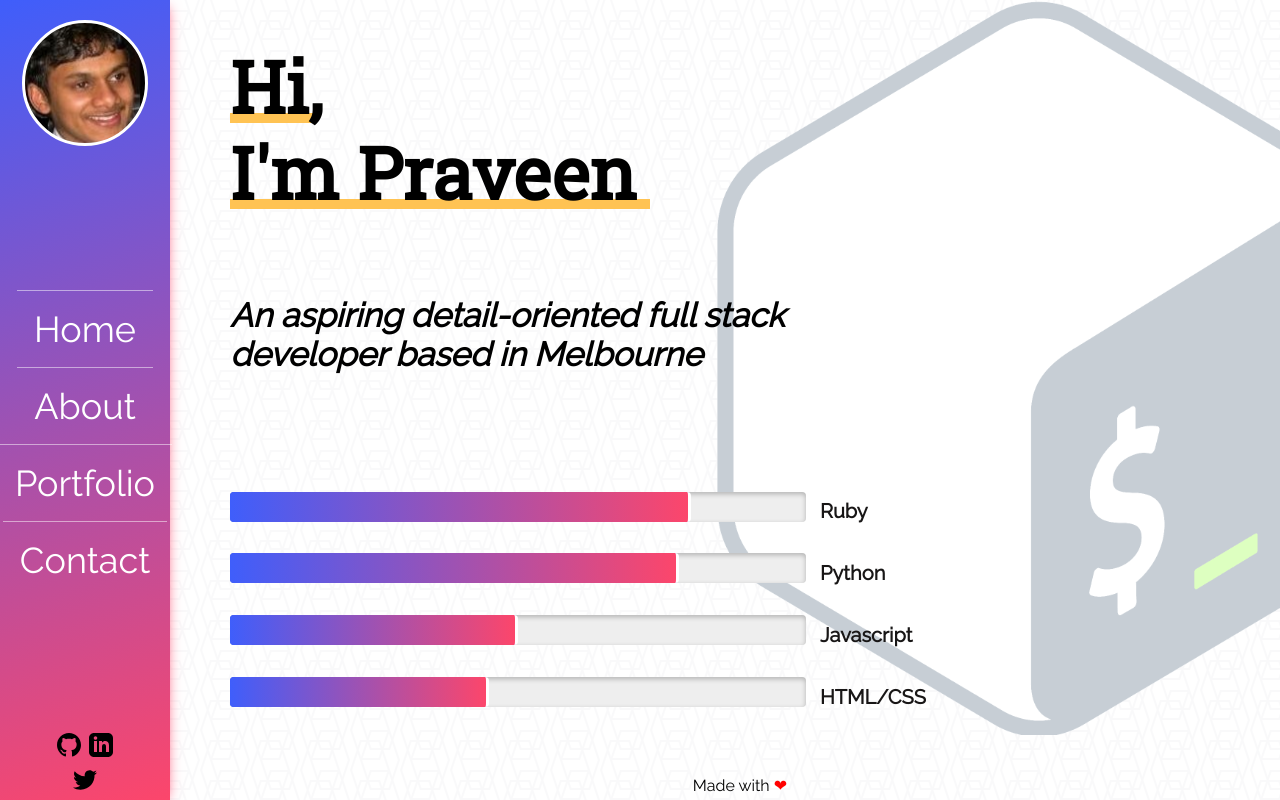
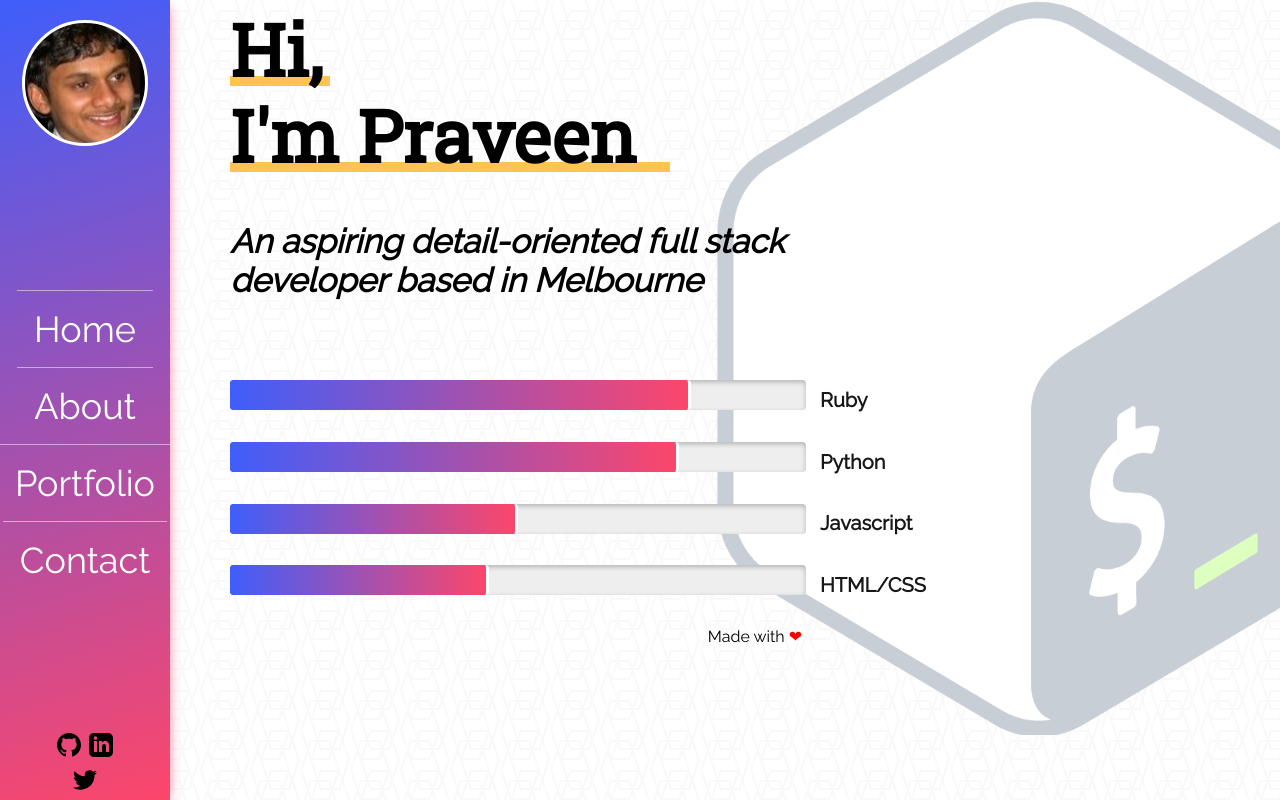
Before and after one commit to PraveenMut/portfolio-project, a plain HTML site: page index.html in a window 1280 px wide. Drawn offline with Linux system fonts and the light colour scheme.

Commit message:
added fixes to headings

```diff
--- a/index.html
+++ b/index.html
@@ -68,9 +68,9 @@
 						<span class="progress-bar-label">HTML/CSS</span>
 					</div>
 				</div>
-			</div>
-			<div class="text-footer">
-				<p>Made with <span>❤</span></p>
+				<div class="text-footer">
+					<p>Made with <span>❤</span></p>
+				</div>
 			</div>
 		</main>
 	</body>
--- a/styles.css
+++ b/styles.css
@@ -150,25 +150,25 @@ main {
 .main-container {
     display: flex;
     flex-flow: column;
-    height: 97vh;
+    height: 100vh;
     margin-left: 30px;
-    justify-content: space-evenly;
+    justify-content: flex-start;
     background: url('./img/bash.png') no-repeat;
     background-size: 70%;
     background-position-x: 140%;
   }
 
   .headers-container {
-    max-width: 40%;
-    min-width: 300px;
+    max-width: 440px;
+    min-width: 390px;
     box-sizing: border-box;
   /*   word-wrap: break-word;
     overflow-wrap: break-word; */
   }
 
   .highlight-small {
-    max-width: 20%;
-    min-width: 20%;
+    max-width: 100px;
+    min-width: 50px;
   }
 
   .headers {
@@ -180,7 +180,7 @@ main {
     font-family: 'Roboto Slab', serif;
     border-bottom: 6px solid #ffc353;
     box-shadow: inset 0 -4px #ffc353;
-  /*   width: 100%; */
+  /*   width: 73%; */
     line-height:60px;
   }
 
```
